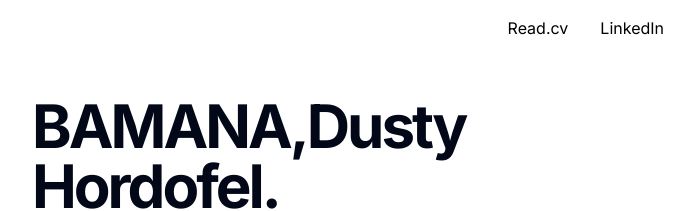
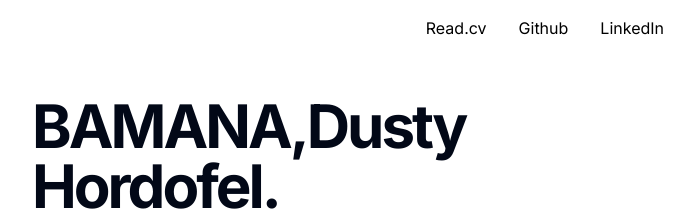
Before and after one commit to Dusty-Hordofel/hordofel-dusty, a Next.js app: page / in a window 1280 px wide. Shown: the top 211 px of the page, without its empty margins (292-987 px from the left). Built offline with nearby package versions, Linux system fonts and the light colour scheme.

Commit message:
ajout de github

```diff
--- a/src/app/page.tsx
+++ b/src/app/page.tsx
@@ -4,6 +4,7 @@ import Image from "next/image";
 import { portfolioData } from "@/data/portfolio-data";
 import { ProjectCard } from "@/components/ui/project-card";
 import Link from "next/link";
+import Footer from "@/components/footer/footer";
 
 export default function Home() {
   return (
@@ -76,21 +77,7 @@ export default function Home() {
         </section>
       </main>
 
-      <footer className="flex flex-col gap-2 sm:flex-row py-6 w-full shrink-0 items-center border-t">
-        <p className="text-sm">
-          © {new Date().getFullYear()} BAMANA Dusty Hordofel.
-          {/* Tous droits
-          réservés. */}
-        </p>
-        {/* <nav className="sm:ml-auto flex gap-4 sm:gap-6">
-          <Link className="text-xs hover:underline underline-offset-4" href="#">
-            Mentions légales
-          </Link>
-          <Link className="text-xs hover:underline underline-offset-4" href="#">
-            Politique de confidentialité
-          </Link>
-        </nav> */}
-      </footer>
+      <Footer />
     </div>
   );
 }
--- /dev/null
+++ b/src/components/footer/footer.tsx
@@ -0,0 +1,23 @@
+import React from "react";
+
+const Footer = () => {
+  return (
+    <footer className="flex flex-col gap-2 sm:flex-row py-6 w-full shrink-0 items-center border-t">
+      <p className="text-sm">
+        © {new Date().getFullYear()} BAMANA Dusty Hordofel.
+        {/* Tous droits
+          réservés. */}
+      </p>
+      {/* <nav className="sm:ml-auto flex gap-4 sm:gap-6">
+          <Link className="text-xs hover:underline underline-offset-4" href="#">
+            Mentions légales
+          </Link>
+          <Link className="text-xs hover:underline underline-offset-4" href="#">
+            Politique de confidentialité
+          </Link>
+        </nav> */}
+    </footer>
+  );
+};
+
+export default Footer;
--- a/src/components/navbar/navbar.tsx
+++ b/src/components/navbar/navbar.tsx
@@ -8,6 +8,7 @@ type Props = {};
 const Navbar = (props: Props) => {
   const navItems = [
     { label: "Read.cv", url: "https://read.cv/hordofel" },
+    { label: "Github", url: "https://github.com/Dusty-Hordofel" },
     {
       label: "LinkedIn",
       url: "https://www.linkedin.com/in/dusty-hordofel-bamana-08389310a/",
```
